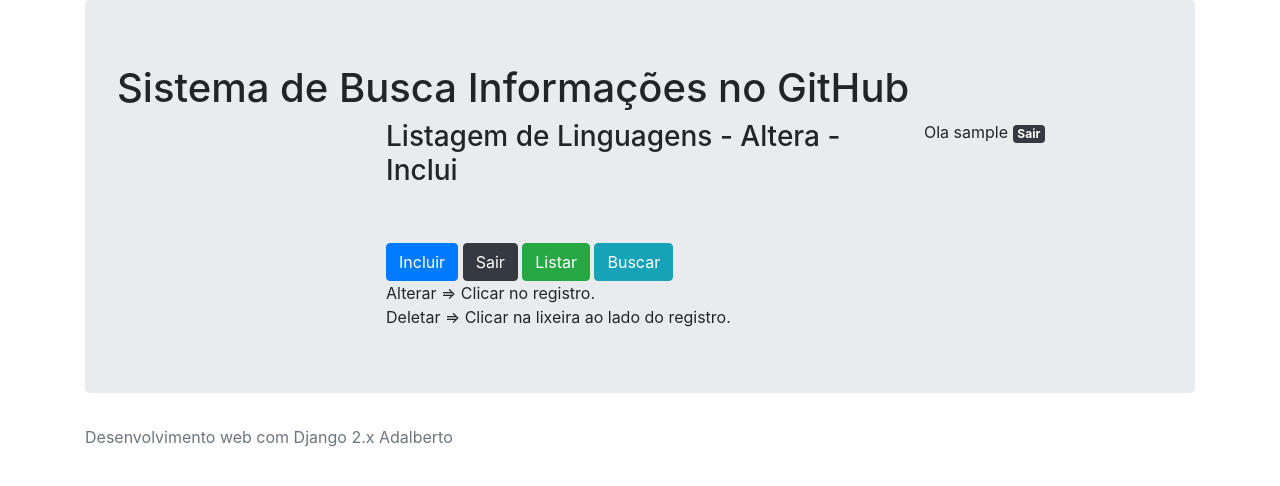
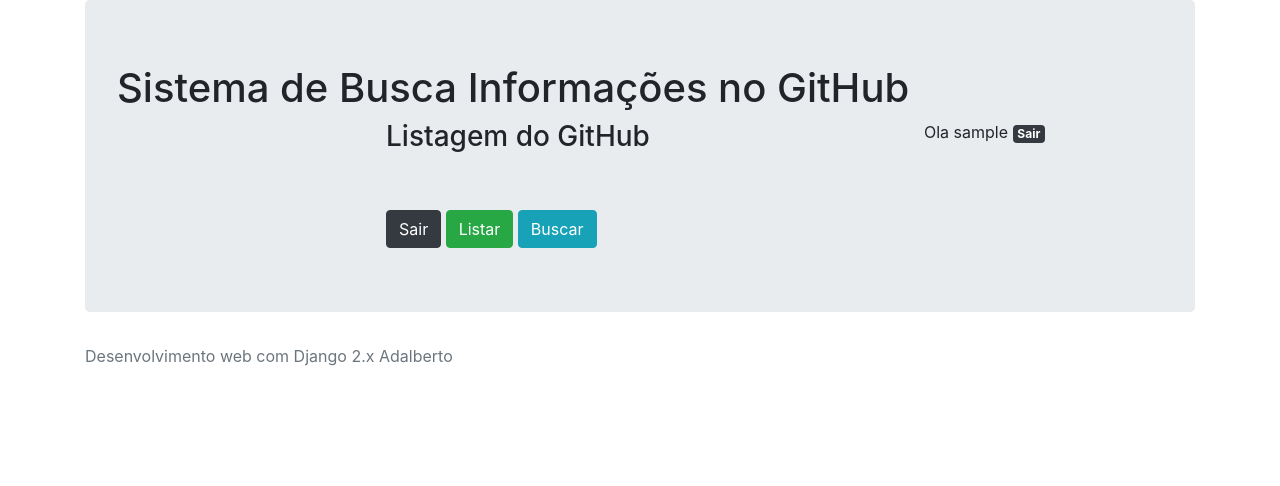
Before and after one commit to amartins007/github-linguagem, a Django app: page // in a window 1280 px wide. Shown: the top 486 px of the page. Run offline with Django 3.2, Linux system fonts and the light colour scheme; the visitor is signed in with stand-in values (Sample User, id 1); data that the repository does not hold is empty; some libraries are stand-ins or nearby versions.

Commit message:
Atualizaçao_ Linguagens_list

```diff
--- a/linguagem/templates/linguagem_list.html
+++ b/linguagem/templates/linguagem_list.html
@@ -1,7 +1,7 @@
 {% extends 'base.html' %}
 {% load bootstrap %}
 
-{% block title %} Lista & Altera SisLinguagem {% endblock %}
+{% block title %} Lista SisLinguagem {% endblock %}
 
 
 {% block main %}
@@ -12,17 +12,12 @@
         </div>
 
         <div class="col-6">
-            <h3>Listagem de Linguagens - Altera - Inclui</h3>
+            <h3>Listagem do GitHub</h3>
             <ul class="list-group">
                 {% for linguagem in linguagens %}
                     <li class="list-group-item">
-                        <a href="{% url 'linguagens_update' linguagem.id %}">Linguagem:{{ linguagem.linguagem_name }}</a>
-                        <a href="{% url 'linguagens_update' linguagem.id %}">Fabricante:{{ linguagem.fabricante }}</a>
-                        <a href="{% url 'linguagens_update' linguagem.id %}">Rank:{{ linguagem.rank }}</a>
-                        <a href="{% url 'linguagens_delete' linguagem.id %}" class="trash-item">
-                            <i class="fa fa-trash" aria-hidden="true"></i>
-                        </a>
-
+                        <b> Linguagem:{{ linguagem.linguagem_name }}
+                           </b>
                     </li>
 
                 {% endfor %}
@@ -30,12 +25,9 @@
             <br>
 
             <br>
-            <a href="{% url 'linguagem_new' %}" class="btn btn-primary"> Incluir</a>
-            <a href="{% url 'logout' %}" class="btn btn-dark">Sair</a>
+             <a href="{% url 'logout' %}" class="btn btn-dark">Sair</a>
              <a href="{% url 'linguagem_list' %}" class="btn btn-success">Listar</a>
             <a href="{% url 'get_repos' %}" class="btn btn-info"> Buscar</a>
-            <br>Alterar => Clicar no registro.</br>
-            <a></a>Deletar => Clicar na lixeira ao lado do registro.</a>
 
         </div>
 
```
